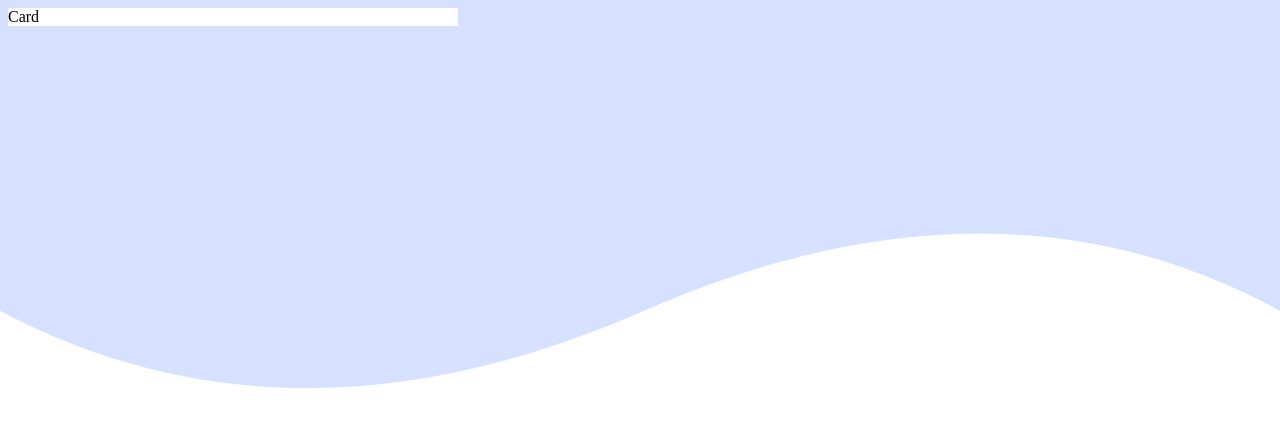
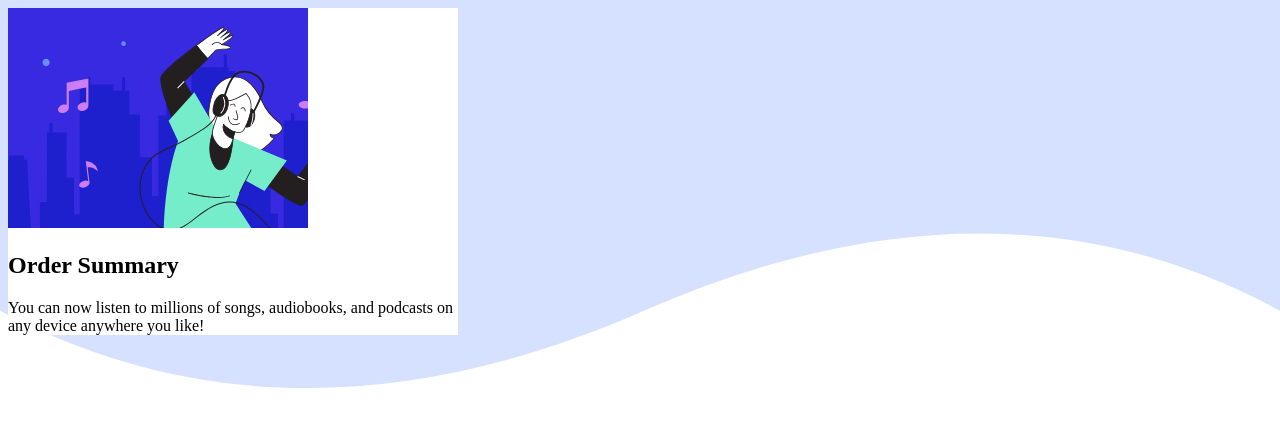
Before and after one commit to osu4life75/summmaryOrderComponent, a plain HTML site: page index.html in a window 1280 px wide. Drawn offline with Linux system fonts and the light colour scheme.

Commit message:
Update index.html

```diff
--- a/index.html
+++ b/index.html
@@ -8,5 +8,15 @@
     <link rel="stylesheet" href="styles.css"
 </head>
 <body>
-  <div class="card">Card</div>
+  <div class="card">
+    <img class="hero-image" src="image/illustration-hero.svg" alt="Hero Image">
+    <div class="container">
+
+        <h2 class="title">Order Summary</h2>
+        <p>You can now listen to millions of songs, audiobooks, and podcasts on any
+            device anywhere you like!</p>
+
+    </div>
+
+  </div>
 </html>
```
